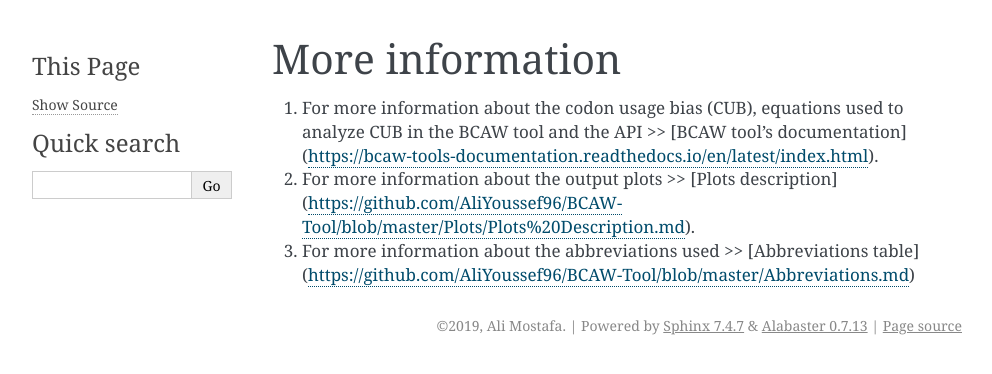
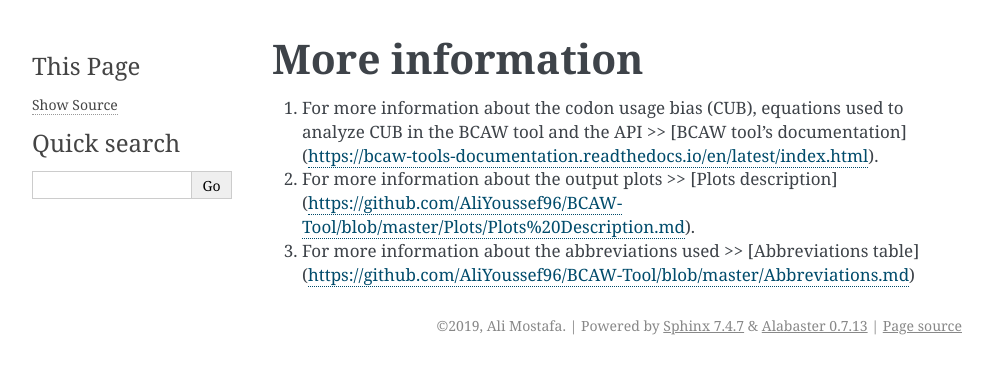
Before and after one commit to AliYoussef96/BCAW-Tool, a Sphinx documentation site: the page built from docs/Documentations.rst, in a window 1280 px wide. Shown: the top 374 px of the page, without its empty margins (148-1140 px from the left). Built offline with Sphinx 7.4.7, drawn with Linux system fonts in a browser that asks for light colours.

```diff
--- a/docs/Documentations.rst
+++ b/docs/Documentations.rst
@@ -1,5 +1,5 @@
-More information
-================
+**More information**
+=======================
 
 1. For more information about the codon usage bias (CUB), equations used to analyze CUB in the BCAW tool and the API >> [BCAW tool’s documentation](https://bcaw-tools-documentation.readthedocs.io/en/latest/index.html).
 
```
